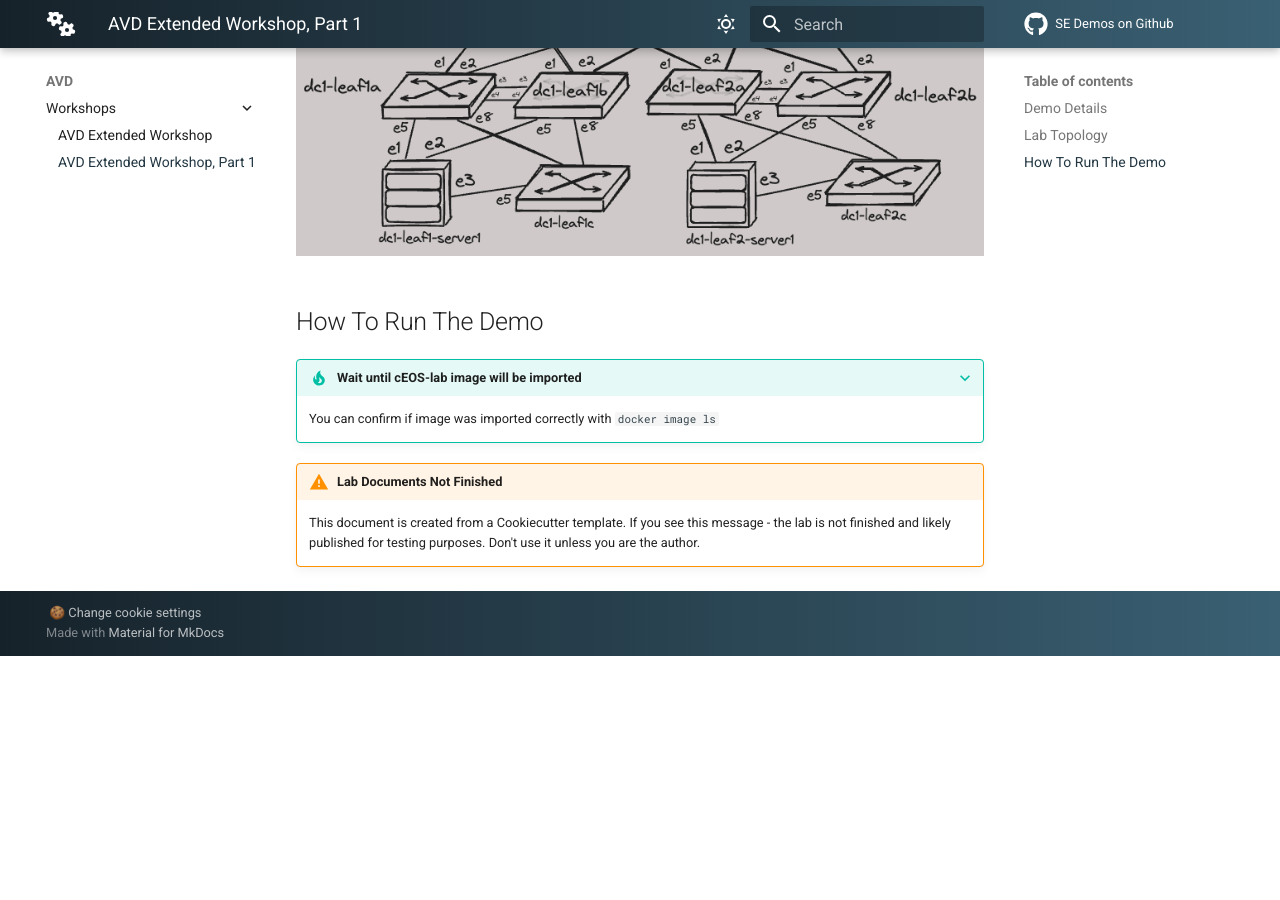
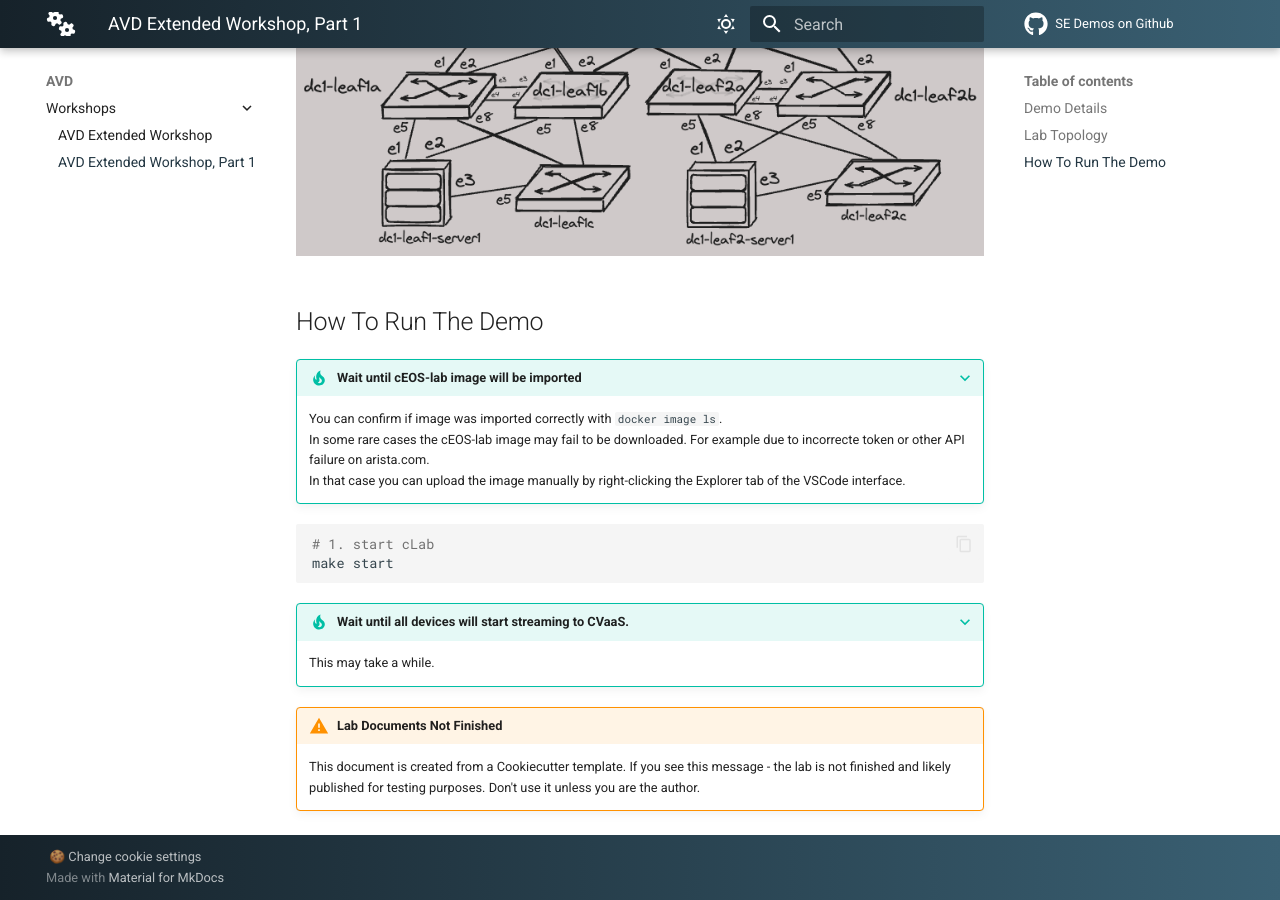
Before and after one commit to arista-netdevops-community/one-click-se-demos, an MkDocs documentation site: the page built from docs/avd-avd-extended-workshop--part-1/avd-avd-extended-workshop--part-1.md, in a window 1280 px wide and 900 px high, scrolled down 851 px. Built offline with MkDocs 1.6.1 and Material for MkDocs 9.7.7, drawn with Linux system fonts in a browser that asks for light colours; plug-ins that fetch from the network failed and are left out; comment, search, counter and statistics services are not loaded; before the commit the page ends 1507 px from its top, so only the background shows below that.

Commit message:
update docs

````diff
--- a/docs/avd-avd-extended-workshop--part-1/avd-avd-extended-workshop--part-1.md
+++ b/docs/avd-avd-extended-workshop--part-1/avd-avd-extended-workshop--part-1.md
@@ -27,7 +27,19 @@
 
 ???+ Tip "Wait until cEOS-lab image will be imported"
 
-    You can confirm if image was imported correctly with `docker image ls`
+    You can confirm if image was imported correctly with `docker image ls`.
+    In some rare cases the cEOS-lab image may fail to be downloaded.
+    For example due to incorrecte token or other API failure on arista.com.
+    In that case you can upload the image manually by right-clicking the Explorer tab of the VSCode interface.
+
+```bash
+# 1. start cLab
+make start
+```
+
+???+ Tip "Wait until all devices will start streaming to CVaaS."
+
+    This may take a while.
 
 !!! Warning "Lab Documents Not Finished"
 
````
Also changed, not shown: .cc/{{cookiecutter.__demo_slug}}/docs/{{cookiecutter.__demo_slug}}/{{cookiecutter.__demo_slug}}.md.jinja.
